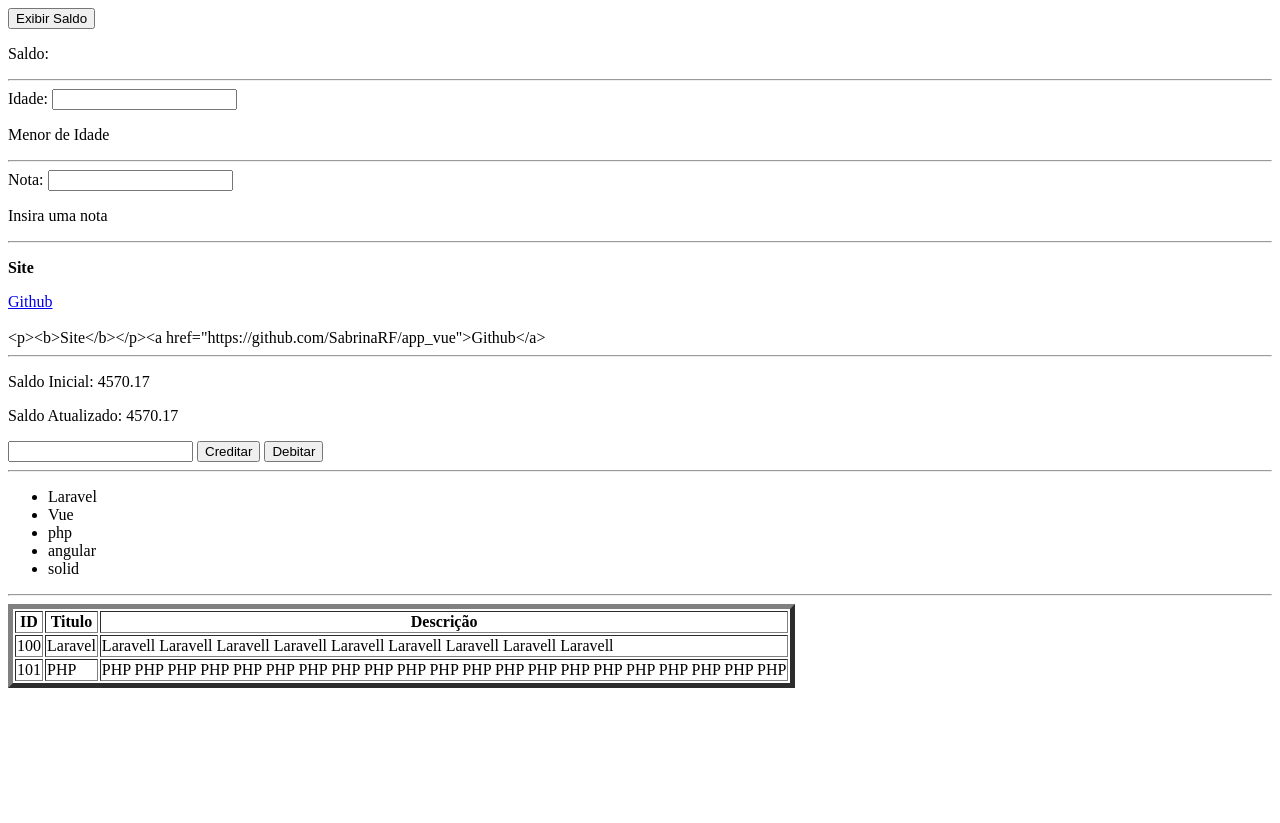
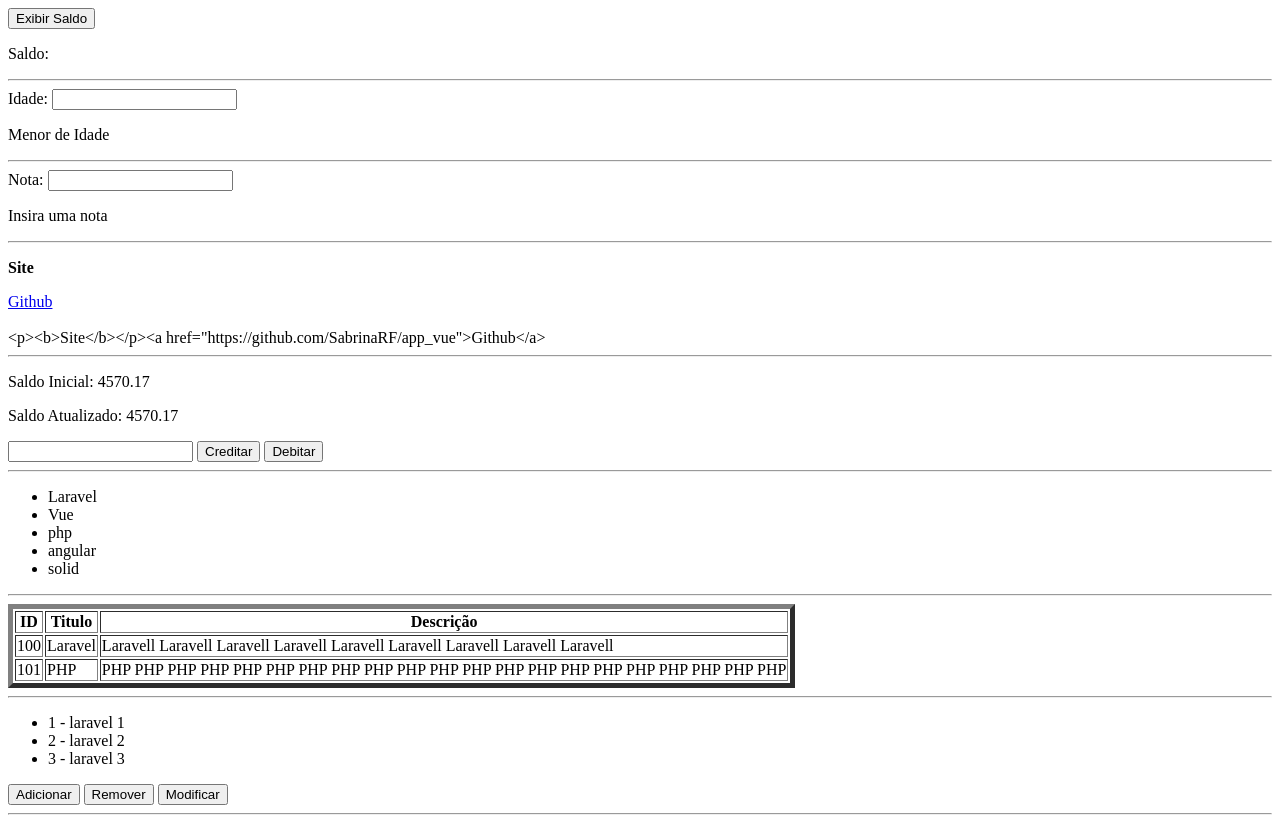
Before and after one commit to SabrinaRF/app_vue, a plain HTML site: page index.html in a window 1280 px wide. Before the commit the page ends 800 px from the top, so only its background shows below. Drawn offline with Linux system fonts and the light colour scheme.

Commit message:
:construction: feat: v-for crud

```diff
--- a/index.html
+++ b/index.html
@@ -96,6 +96,16 @@
                 </tr>
             </tbody>
         </table>
+        <hr>
+
+        <ul>
+            <li v-for="c in comentarios">{{c.id}} - {{c.comentario}}</li>
+        </ul>
+        <button @click="adicionarElemento()">Adicionar</button>
+        <button @click="removendoElemento()">Remover</button>
+
+        <button @click="modificarElemento()">Modificar</button>
+        <hr>
 
     </div>
 
@@ -125,7 +135,12 @@
                         titulo:'PHP',
                         descricao:'PHP PHP PHP PHP PHP PHP PHP PHP PHP PHP PHP PHP PHP PHP PHP PHP PHP PHP PHP PHP PHP'
                     }
-                }
+                },
+                comentarios:[
+                    {id:1, comentario:'laravel 1'},
+                    {id:2, comentario:'laravel 2'},
+                    {id:3, comentario:'laravel 3'}
+                ]
             },
             methods:{
                 setIdade(){
@@ -141,6 +156,15 @@
                 debitar(){
                     this.saldo-=parseFloat(valor.value);
                     alert("Debito realizado com sucesso!");
+                },
+                adicionarElemento(){
+                    this.comentarios.push({id:4,comentario:'novo comentario'});
+                },
+                removendoElemento(){
+                    this.comentarios.pop();
+                },
+                modificarElemento(){
+                    this.$set(this.comentarios, 1, {id:2,comentario:'novo comentario 2'})
                 }
             }
         })
```
